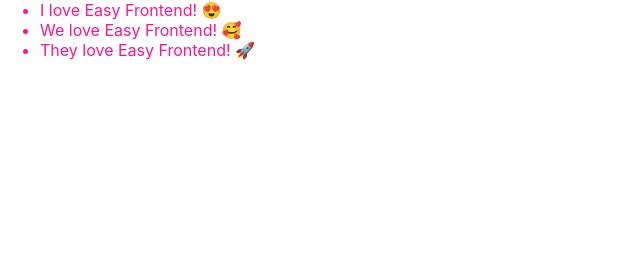
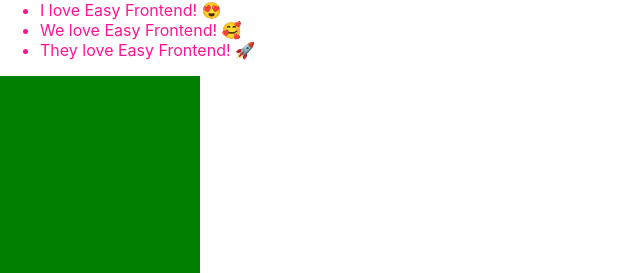
Before and after one commit to haiman232/react-hooks-basic, a React (Create React App) app: page / in a window 1280 px wide. Shown: the part 585-858 px from the top of the page, without its empty margins (0-640 px from the left). Before the commit the page ends 800 px from the top, so only its background shows below. Built offline with nearby package versions, Linux system fonts and the light colour scheme; no server answers.

Commit message:
custom hooks: Magic Color

```diff
--- a/src/App.js
+++ b/src/App.js
@@ -9,6 +9,7 @@
 import PostFiltersForm from "./components/PostFiltersForm";
 import Clock from "./components/Clock";
 import BetterClock from "./components/BetterClock";
+import MagicColor from "./components/MagicColor";
 
 function App() {
   const [todoList, setTodoList] = useState([
@@ -101,6 +102,7 @@
       <Pagination pagination={pagination} onPageChange={handlePageChange} />
       <TodoForm onSubmit={handleTodoFormSubmit} />
       <TodoList todos={todoList} onTodoClick={handleTodoClick} />
+      <MagicColor />
     </div>
   );
 }
--- /dev/null
+++ b/src/components/MagicColor/MagicColor.scss
@@ -0,0 +1,7 @@
+.magic-box{
+  $box-size: 200px;
+  width: $box-size;
+  height: $box-size;
+
+  transition: all .35s ease-in-out 0s;
+}
--- /dev/null
+++ b/src/components/MagicColor/index.jsx
@@ -0,0 +1,20 @@
+import React from 'react';
+import useMagicColor from '../../hooks/useMagicColor';
+import "./MagicColor.scss";
+
+MagicColor.propTypes = {
+
+};
+
+function MagicColor(props) {
+  const color = useMagicColor();
+  return (
+    <div
+      className="magic-box"
+      style={{backgroundColor:color}}
+    >
+    </div>
+  );
+}
+
+export default MagicColor;
--- /dev/null
+++ b/src/hooks/useMagicColor.js
@@ -0,0 +1,37 @@
+import React, { useState, useEffect, useRef } from "react";
+
+function randomColor(currentColor) {
+  const COLOR_LIST = ["red", "green", "blue"];
+  const currentIndex = COLOR_LIST.indexOf(currentColor);
+  let newIndex = currentIndex;
+
+  while (newIndex === currentIndex) {
+    newIndex = Math.trunc(Math.random() * 3);
+  }
+
+  console.log(COLOR_LIST[newIndex]);
+  return COLOR_LIST[newIndex];
+}
+
+function useMagicColor() {
+  const [color, setColor] = useState("transparent");
+  const colorRef = useRef("transparent");
+
+  //Change color every 1 second
+  useEffect(() => {
+    const colorInterval = setInterval(() => {
+      // console.log("First color: ", color);
+      // console.log("Change color", colorRef.current);
+      const newColor = randomColor(colorRef.current);
+      setColor(newColor);
+
+      colorRef.current = newColor;
+    }, 1000);
+    return () => {
+      clearInterval(colorInterval);
+    };
+  }, []);
+  return color;
+}
+
+export default useMagicColor;
```
